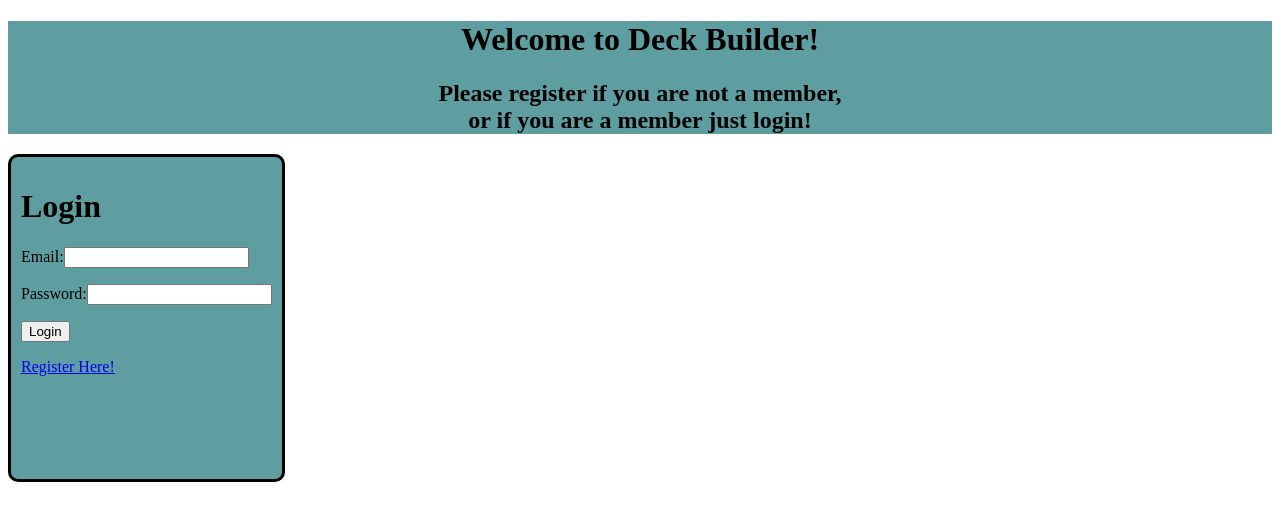
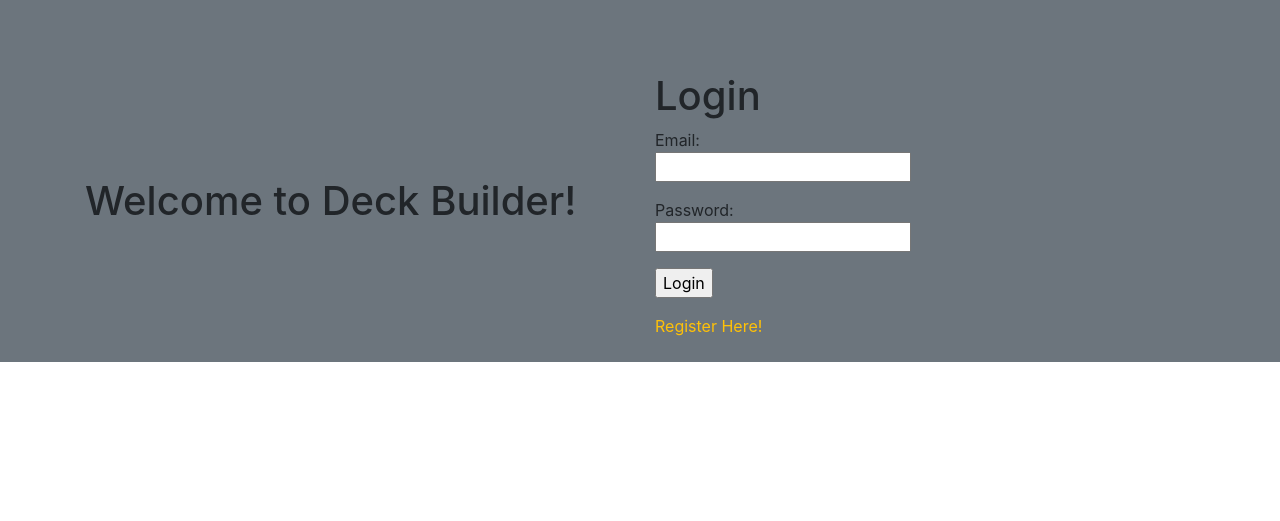
Before and after one commit to MDOlson/Deck-Builder, a Django app: page / in a window 1280 px wide. Shown: the top 521 px of the page. Run offline with Django 3.2, Linux system fonts and the light colour scheme; some libraries are stand-ins or nearby versions.

Commit message:
login page style

```diff
--- a/deck_app/static/style.css
+++ b/deck_app/static/style.css
@@ -1,4 +1,4 @@
-#intro-tag{
+/* #intro-tag{
     text-align: center;
     background-color: cadetblue;
 }
@@ -81,7 +81,7 @@
     margin-left: 300px;
 } */
 
-#pick_materials{
+/* #pick_materials{
     display: inline-block;
     height: 210px;
     background-color: lightcoral;
@@ -89,9 +89,9 @@
     padding-left: 10px;
     padding-bottom: 10px;
     border-radius: 10px;
-}
+}  */
 
-#dimensions{
+/* #dimensions{
     display: inline-block;
     vertical-align: top;
     height: 210px;
@@ -112,9 +112,9 @@
     padding-left: 10px;
     padding-bottom: 10px;
     border-radius: 10px;
-}
+} */
 
-#results-button{
+/* #results-button{
     width: 100px;
     height: 50px;
     color: whitesmoke;
@@ -128,9 +128,9 @@
     border-radius: 10px;
     background-color: turquoise;
     margin-left: 300px;
-}
+} */
 
-#button{
+/* #button{
     margin-left: 300px;
 }
 
@@ -141,3 +141,4 @@
 
     background-color: grey;
 }
+*/
--- a/deck_app/templates/index.html
+++ b/deck_app/templates/index.html
@@ -4,11 +4,15 @@
     <meta charset="UTF-8">
     <meta name="viewport" content="width=device-width, initial-scale=1.0">
     {% load static %}
-    <link rel="stylesheet" href="{% static 'style.css' %}">
+    <!-- <link rel="stylesheet" href="{% static 'style.css' %}"> -->
+    <link rel="stylesheet" href="https://stackpath.bootstrapcdn.com/bootstrap/4.5.0/css/bootstrap.min.css" integrity="sha384-9aIt2nRpC12Uk9gS9baDl411NQApFmC26EwAOH8WgZl5MYYxFfc+NcPb1dKGj7Sk" crossorigin="anonymous">
     <title>Login and Registration</title>
 </head>
 <body>
-    <div id='wrap'>
+    <div class="bg-secondary p-4">
+    <div id='wrap' class="container mt-5">
+        <div class="row align-items-center">
+            <div class="col">
                 <div id='errors'>
                     {% for message in messages %}
                         <p>{{message}}</p><br>
@@ -16,10 +20,6 @@
                 </div>
                 <div id="intro-tag">
                     <h1>Welcome to Deck Builder!</h1>
-            <h2>Please register if you are not a member,<br> or if you are a member just login!</h2>
-        </div>
-        <div>
-            <link rel="stylesheet" href="">
                 </div>
                 <!-- <div class='form-box'>
                     <h1>Register</h1>
@@ -33,15 +33,19 @@
                         <p id="form-box-button"><input type="submit" value="Create User"></p>
                     </form>
                 </div>     -->
-        <div class='form-box2'>
+            </div>
+
+                <div class="col">
                     <h1>Login</h1>
                     <form action="login" method=POST>
                         {% csrf_token %}
-                <p>Email:<input type="text" name="email"></p>
-                <p>Password:<input type="password" name="pw"></p>
+                        <p>Email:<br><input type="text" name="email"></p>
+                        <p>Password:<br><input type="password" name="pw"></p>
                         <p id="form-box-button"><input type="submit" value="Login"></p>
                     </form>
-            <a href="/new_register">Register Here!</a>
+                    <a class="text-warning" href="/new_register">Register Here!</a>
+                </div>
+        </div>
     </div>
     </div>
 </body>
```
Also changed, not shown: db.sqlite3. Lines whose indentation alone changed are shown as unchanged.
